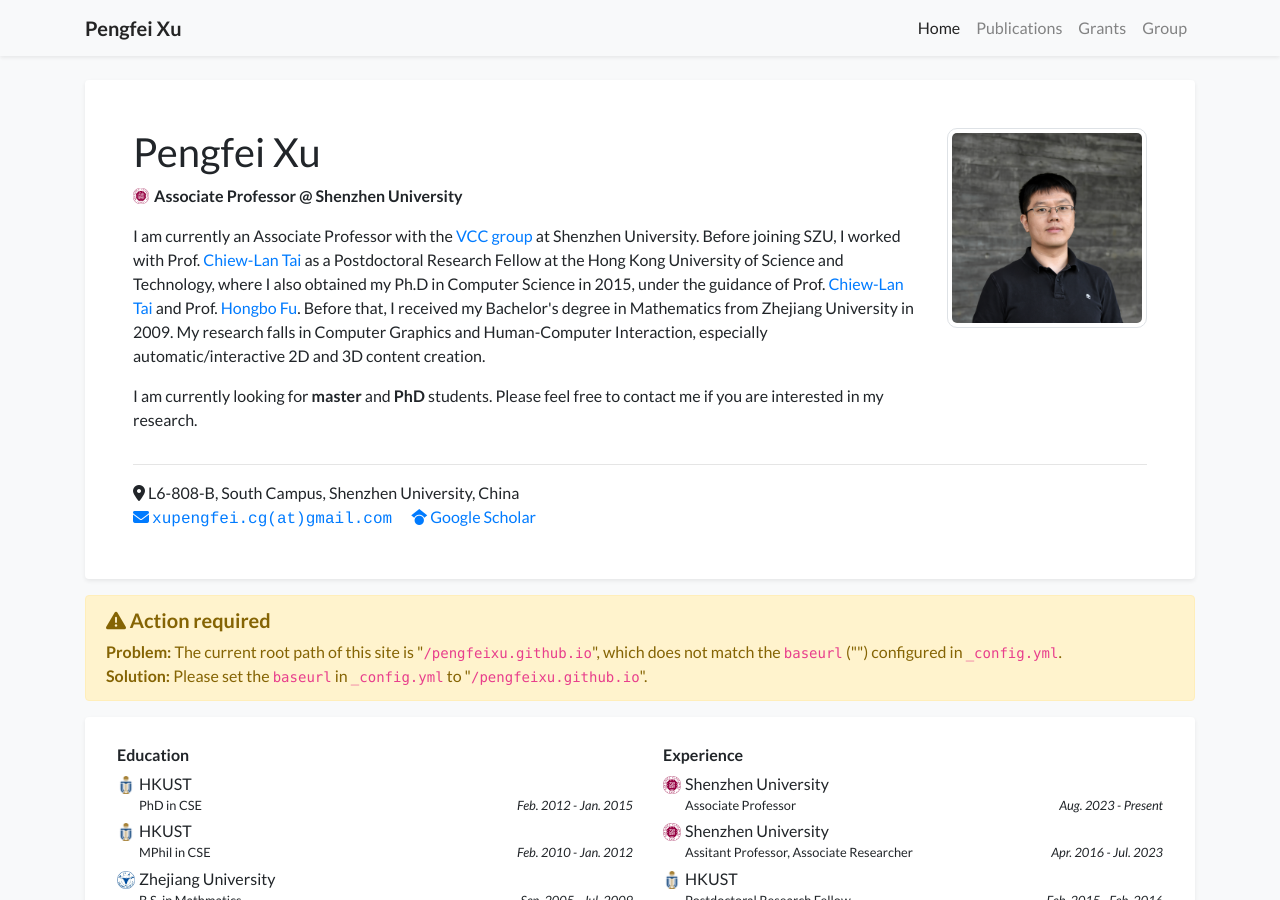
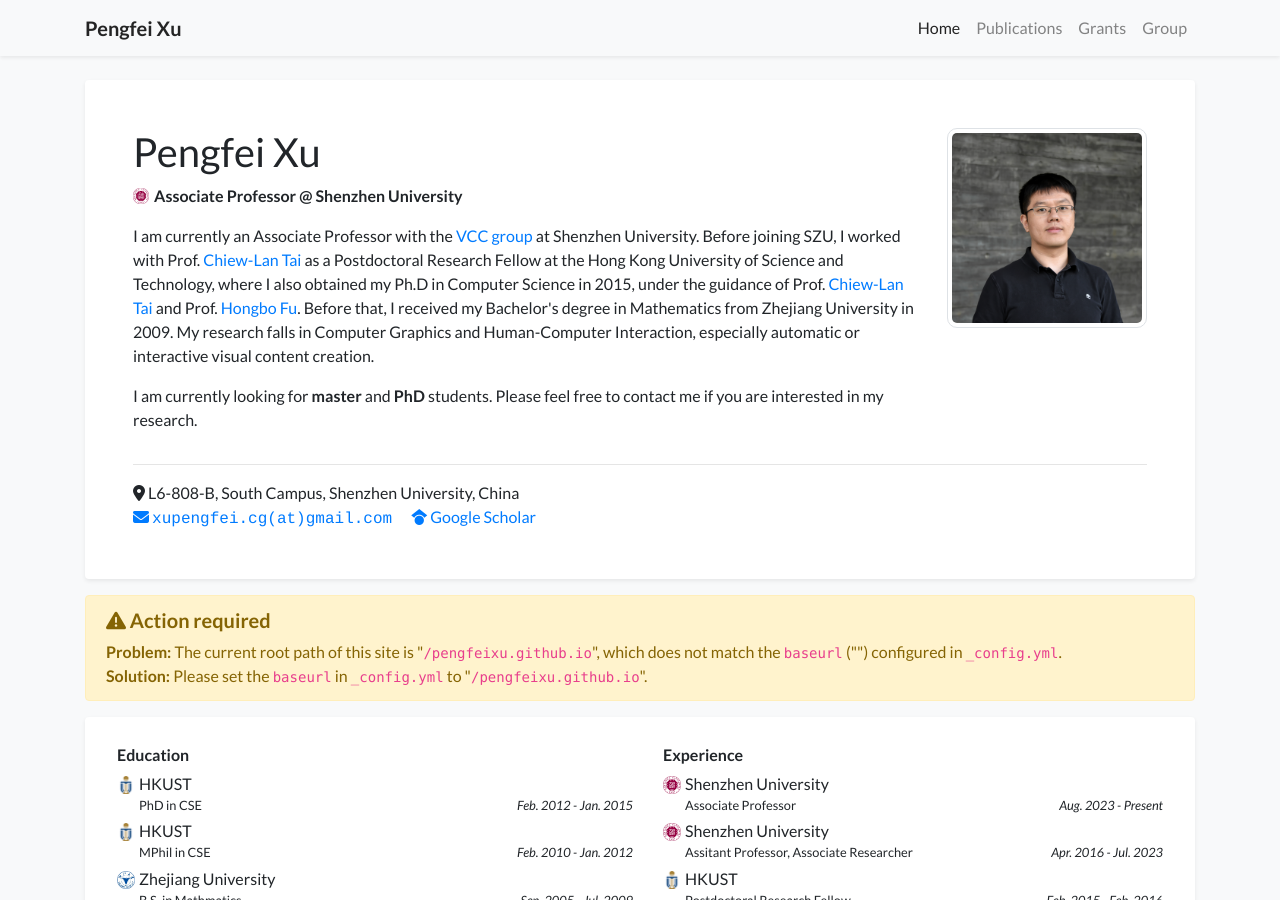
Before and after one commit to pengfeixu/pengfeixu.github.io, a Jekyll site: the page built from index.html, in a window 1280 px wide and 900 px high. Built offline with Jekyll 4.4.1, drawn with Linux system fonts in a browser that asks for light colours; a style sheet for code colours, icons or effects is not loaded.

Commit message:
Update profile.yml

```diff
--- a/_data/profile.yml
+++ b/_data/profile.yml
@@ -26,7 +26,7 @@ gscholar: bmC8UcoAAAAJ
 # orcid: 0000-0000-0000-0000
 
 short_bio: >-
-  <p>I am currently an Associate Professor with the <a  href="https://vcc.tech/"> VCC group</a> at Shenzhen University. Before joining SZU, I worked with Prof. <a href="https://www.cse.ust.hk/~taicl">Chiew-Lan Tai</a> as a Postdoctoral Research Fellow at the Hong Kong University of Science and Technology, where I also obtained my Ph.D in Computer Science in 2015, under the guidance of Prof. <a href="https://www.cse.ust.hk/~taicl">Chiew-Lan Tai</a> and Prof. <a href="https://hongbofu.people.ust.hk/">Hongbo Fu</a>. Before that, I received my Bachelor's degree in Mathematics from Zhejiang University in 2009. My research falls in Computer Graphics and Human-Computer Interaction, especially automatic/interactive 2D and 3D content creation.
+  <p>I am currently an Associate Professor with the <a  href="https://vcc.tech/"> VCC group</a> at Shenzhen University. Before joining SZU, I worked with Prof. <a href="https://www.cse.ust.hk/~taicl">Chiew-Lan Tai</a> as a Postdoctoral Research Fellow at the Hong Kong University of Science and Technology, where I also obtained my Ph.D in Computer Science in 2015, under the guidance of Prof. <a href="https://www.cse.ust.hk/~taicl">Chiew-Lan Tai</a> and Prof. <a href="https://hongbofu.people.ust.hk/">Hongbo Fu</a>. Before that, I received my Bachelor's degree in Mathematics from Zhejiang University in 2009. My research falls in Computer Graphics and Human-Computer Interaction, especially automatic or interactive visual content creation.
   </p>
 
   <p>
```
